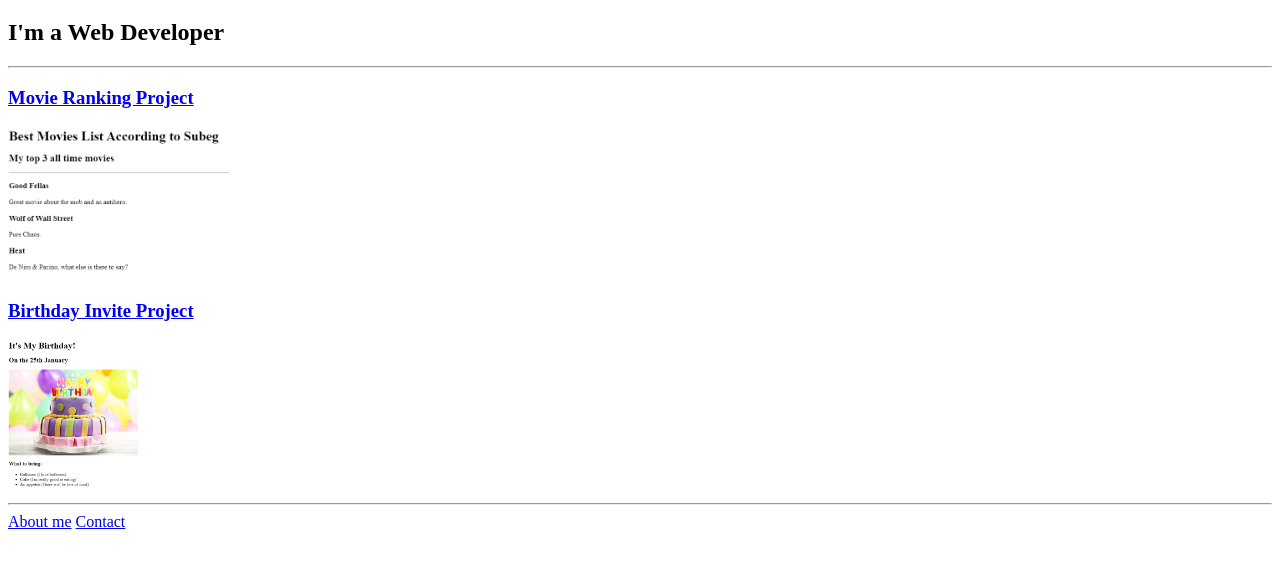
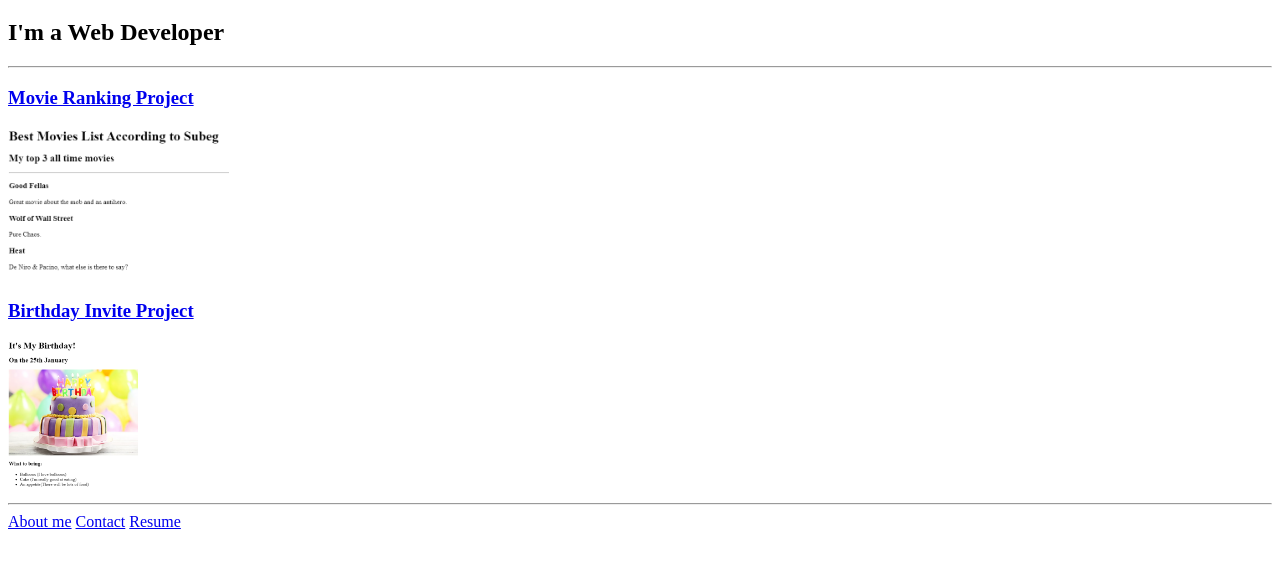
Before and after one commit to SubegB97/html-portfolio, a plain HTML site: page index.html in a window 1280 px wide. Shown: the part 61-626 px from the top of the page. Drawn offline with Linux system fonts and the light colour scheme.

Commit message:
Update index.html

```diff
--- a/index.html
+++ b/index.html
@@ -20,15 +20,6 @@
     <hr />
     <a href="./public/about.html">About me</a>
     <a href="./public/contact.html">Contact</a>
+    <a href="./public/resume.html">Resume</a>
   </body>
 </html>
-
-<!-- TODO 4: Add titles/subtitles etc. -->
-
-<!-- TODO 5: Add a link to the project pages -->
-
-<!-- TODO 6: Add images to show the project previews
-HINT for TODO 6: You can use the height attribute set to 200 to make the image smaller:
-https://developer.mozilla.org/en-US/docs/Web/HTML/Element/img#attr-height -->
-
-<!-- TODO 7: Add the Contact Me and About Me page links -->
```
